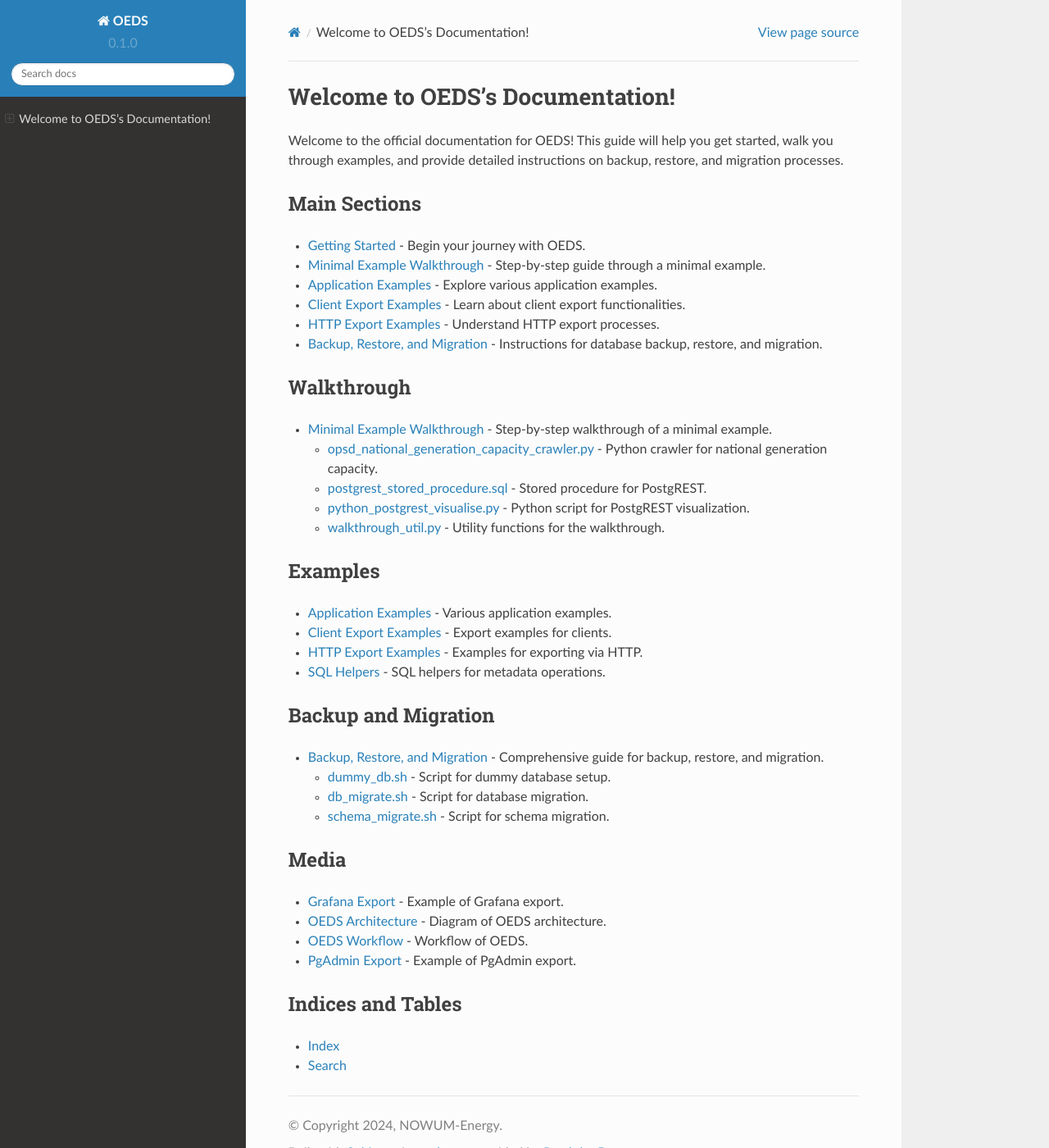
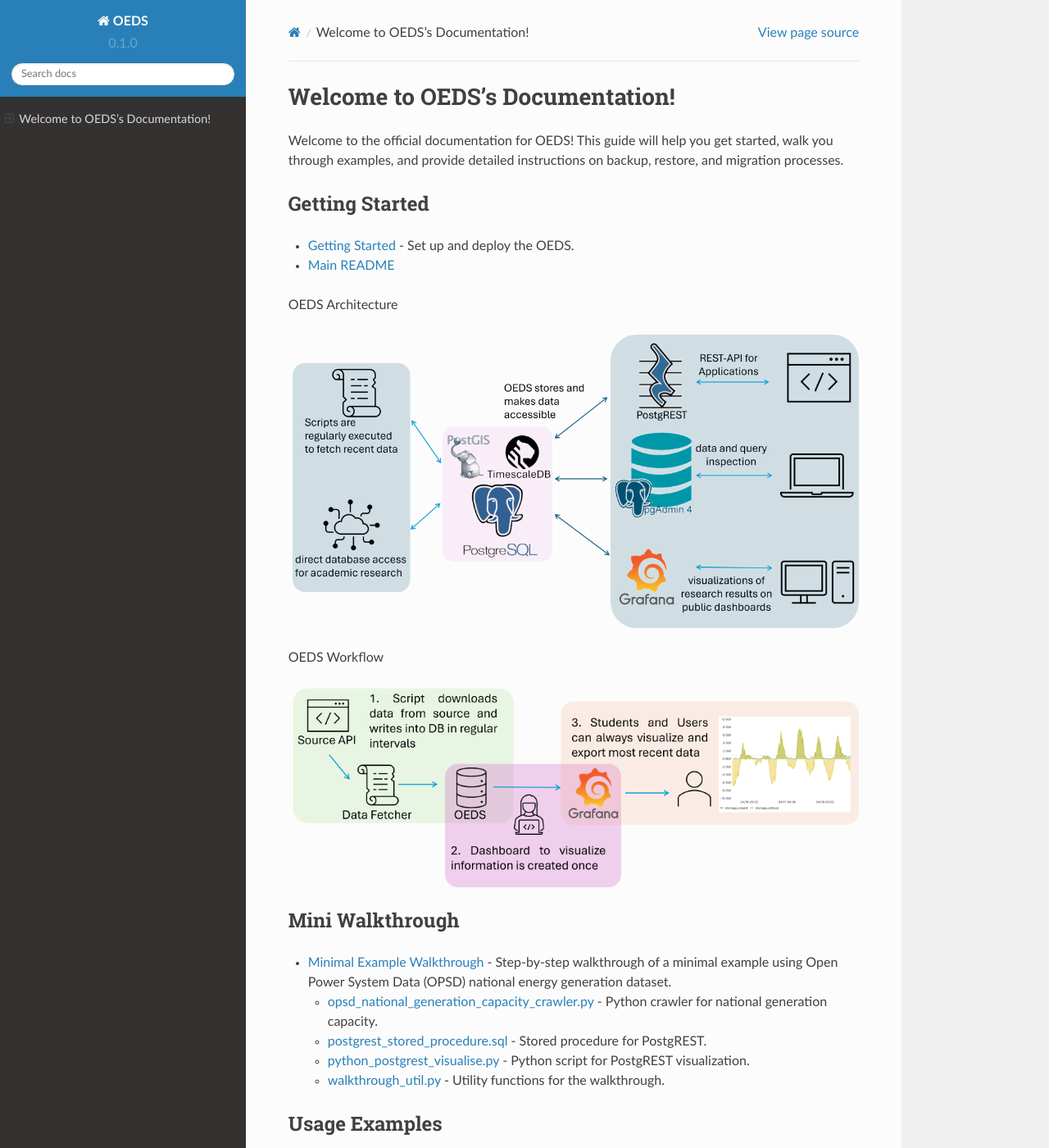
Before and after one commit to NOWUM/open-energy-data-server, a Sphinx documentation site: the page built from docs/source/index.md, in a window 1280 px wide and 1400 px high. Shown: the whole window at 82% size. Built offline with Sphinx 7.4.7 and the Read the Docs theme 2.0.0, drawn with Linux system fonts in a browser that asks for light colours; some of the changed text lies outside the part shown.

```diff
--- a/docs/source/index.md
+++ b/docs/source/index.md
@@ -2,27 +2,32 @@
 
 Welcome to the official documentation for OEDS! This guide will help you get started, walk you through examples, and provide detailed instructions on backup, restore, and migration processes.
 
-## Main Sections
+## Getting Started
 
-* [Getting Started](getting_started.md) - Begin your journey with OEDS.
-* [Minimal Example Walkthrough](minimal_walkthrough/minimal_example_walkthrough.md) - Step-by-step guide through a minimal example.
-* [Application Examples](examples/application_examples.md) - Explore various application examples.
-* [Client Export Examples](examples/client_export_examples.md) - Learn about client export functionalities.
-* [HTTP Export Examples](examples/http_export_examples.md) - Understand HTTP export processes.
-* [Backup, Restore, and Migration](backup_restore_migration/backup_restore_migrate.md) - Instructions for database backup, restore, and migration.
+* [Getting Started](getting_started.md) - Set up and deploy the OEDS.
+* [Main README](README.md)
 
-## Walkthrough
 
-* [Minimal Example Walkthrough](minimal_walkthrough/minimal_example_walkthrough.md) - Step-by-step walkthrough of a minimal example.
+OEDS Architecture
+
+![OEDS Architecture](media/oeds-architecture.png)
+
+OEDS Workflow
+
+![OEDS Workflow](media/oeds-workflow.png)
+
+## Mini Walkthrough
+
+* [Minimal Example Walkthrough](minimal_walkthrough/minimal_example_walkthrough.md) - Step-by-step walkthrough of a minimal example using Open Power System Data (OPSD) national energy generation dataset.
     * [opsd_national_generation_capacity_crawler.py](https://github.com/NOWUM/open-energy-data-server/blob/main/docs/source/minimal_walkthrough/opsd_national_generation_capacity_crawler.py) - Python crawler for national generation capacity.
     * [postgrest_stored_procedure.sql](https://github.com/NOWUM/open-energy-data-server/blob/main/docs/source/minimal_walkthrough/postgrest_stored_procedure.sql) - Stored procedure for PostgREST.
     * [python_postgrest_visualise.py](https://github.com/NOWUM/open-energy-data-server/blob/main/docs/source/minimal_walkthrough/python_postgrest_visualise.py) - Python script for PostgREST visualization.
     * [walkthrough_util.py](https://github.com/NOWUM/open-energy-data-server/blob/main/docs/source/minimal_walkthrough/walkthrough_util.py) - Utility functions for the walkthrough.
 
-## Examples
+## Usage Examples
 
-* [Application Examples](examples/application_examples.md) - Various application examples.
-* [Client Export Examples](examples/client_export_examples.md) - Export examples for clients.
+* [Application Examples](examples/application_examples.md) - Application examples.
+* [Client Export Examples](examples/client_export_examples.md) - Export examples for sql clients.
 * [HTTP Export Examples](examples/http_export_examples.md) - Examples for exporting via HTTP.
 * [SQL Helpers](https://github.com/NOWUM/open-energy-data-server/blob/main/docs/source/examples/metadata_sql_helpers.sql) - SQL helpers for metadata operations.
 
@@ -30,17 +35,9 @@ Welcome to the official documentation for OEDS! This guide will help you get sta
 
 * [Backup, Restore, and Migration](backup_restore_migration/backup_restore_migrate.md) - Comprehensive guide for backup, restore, and migration.
     * [dummy_db.sh](https://github.com/NOWUM/open-energy-data-server/blob/main/docs/source/backup_restore_migration/dummy_db.sh) - Script for dummy database setup.
-    * [db_migrate.sh](https://github.com/NOWUM/open-energy-data-server/blob/main/docs/source/backup_restore_migration/db_migrate.sh) - Script for database migration.
-    * [schema_migrate.sh](https://github.com/NOWUM/open-energy-data-server/blob/main/docs/source/backup_restore_migration/schema_migrate.sh) - Script for schema migration.
+    * [db_migrate.sh](https://github.com/NOWUM/open-energy-data-server/blob/main/docs/source/backup_restore_migration/db_migrate.sh) - Script for whole database migration.
+    * [schema_migrate.sh](https://github.com/NOWUM/open-energy-data-server/blob/main/docs/source/backup_restore_migration/schema_migrate.sh) - Script for individual schema migration.
 
-## Media
-
-* [Grafana Export](https://github.com/NOWUM/open-energy-data-server/blob/main/docs/source/media/grafana_export.png) - Example of Grafana export.
-* [OEDS Architecture](https://github.com/NOWUM/open-energy-data-server/blob/main/docs/source/media/oeds-architecture.png) - Diagram of OEDS architecture.
-* [OEDS Workflow](https://github.com/NOWUM/open-energy-data-server/blob/main/docs/source/media/oeds-workflow.png) - Workflow of OEDS.
-* [PgAdmin Export](https://github.com/NOWUM/open-energy-data-server/blob/main/docs/source/media/pgadmin_export.png) - Example of PgAdmin export.
-
-## Indices and Tables
+## Index
 
 * [Index](genindex)
-* [Search](search)
```
Also changed, not shown: README.md (+2 -0 lines), docs/source/backup_restore_migration/backup_restore_migrate.md (+1 -1 lines), docs/source/examples/application_examples.md (+4 -2 lines), docs/source/examples/client_export_examples.md (+3 -3 lines), docs/source/getting_started.md (+1 -1 lines), docs/source/minimal_walkthrough/minimal_example_walkthrough.md (+3 -3 lines), docs/source/examples/grafana_export.png (renamed from docs/source/media/grafana_export.png), docs/source/examples/pgadmin_export.png (renamed from docs/source/media/pgadmin_export.png).
